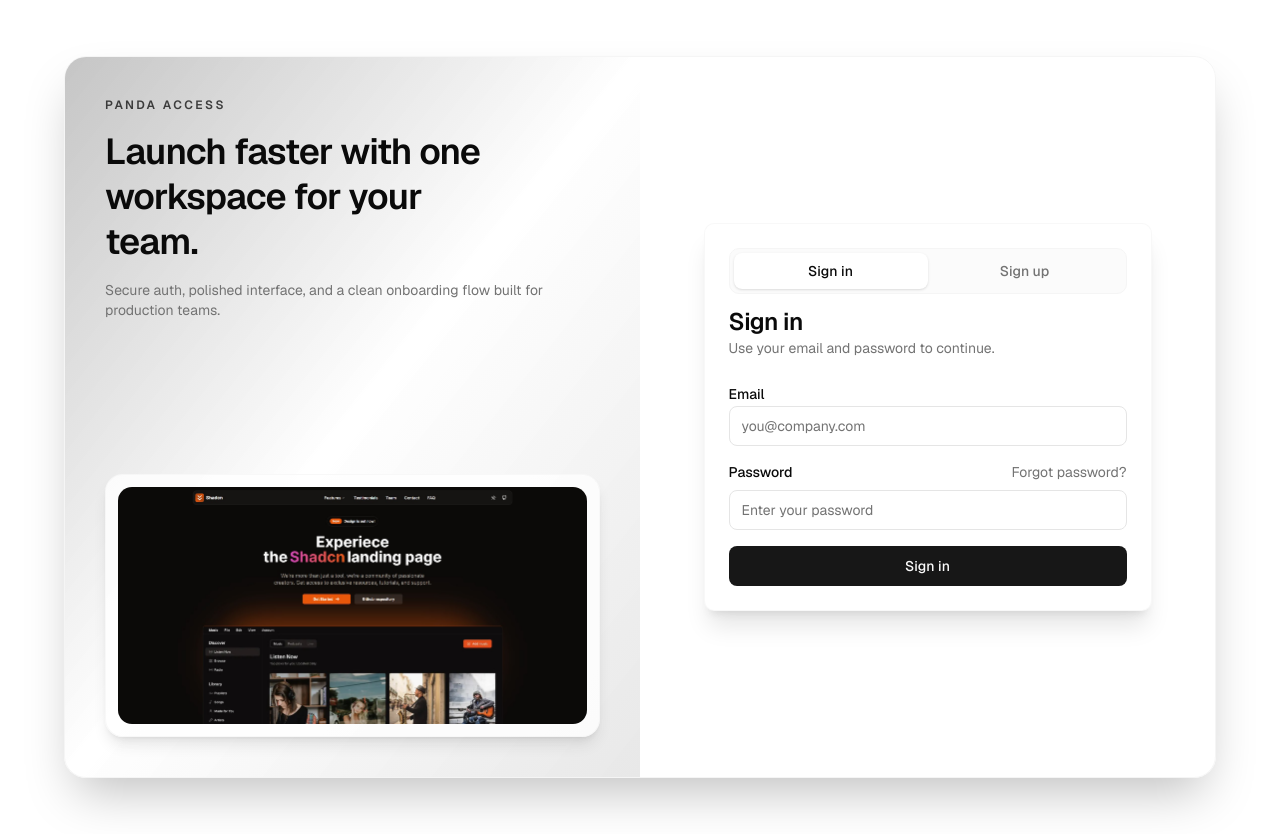
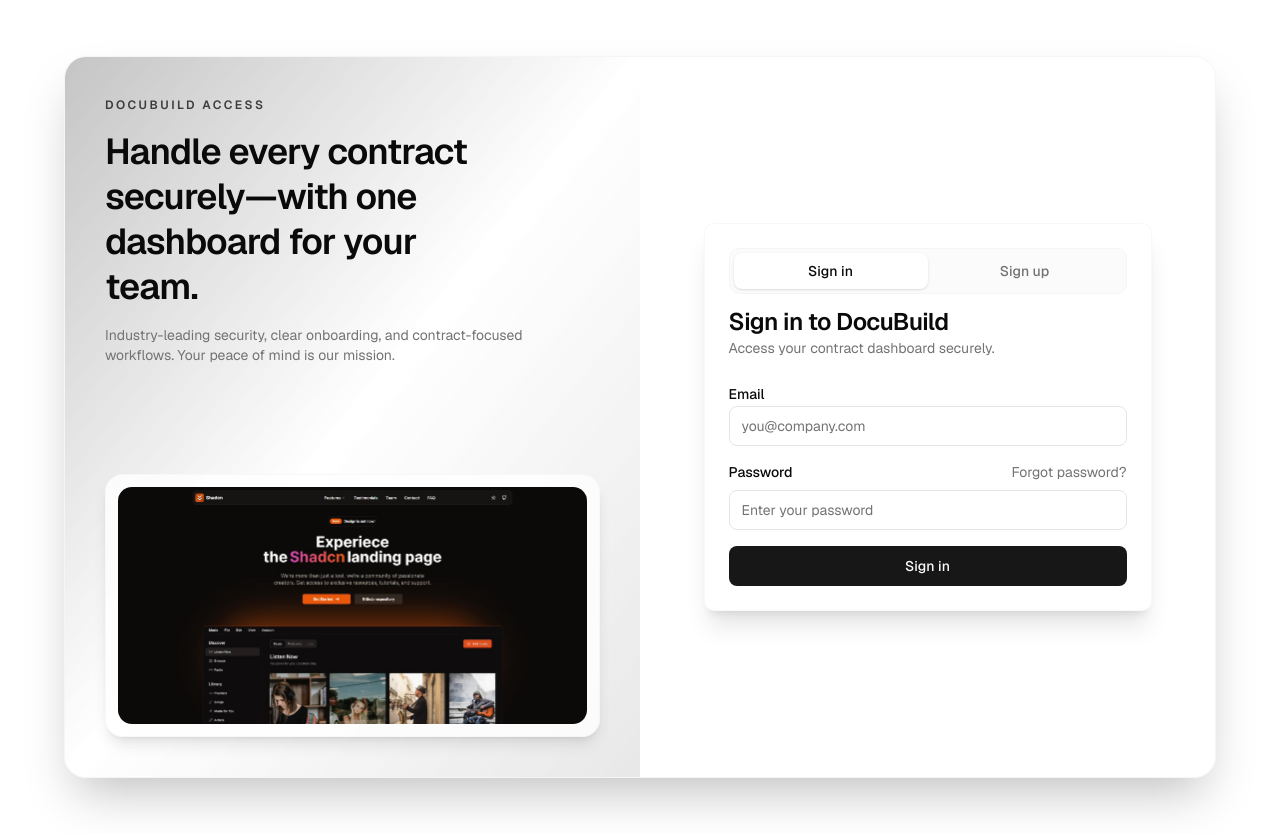
Before and after one commit to chiragbidx/product-hub-hxd, a Next.js app: page /auth in a window 1280 px wide. Built offline with nearby package versions, Linux system fonts and the light colour scheme; no server answers.

Commit message:
Auth onboarding docubuild rebrand

```diff
--- a/app/auth/client.tsx
+++ b/app/auth/client.tsx
@@ -85,15 +85,15 @@
     if (mode === "signup") {
       return {
         id: "signup",
-        title: "Create account",
-        description: "Start your free account in less than a minute.",
+        title: "Sign up for DocuBuild",
+        description: "Create your secure account and start generating contracts in minutes.",
       };
     }
 
     return {
       id: "signin",
-      title: "Sign in",
-      description: "Use your email and password to continue.",
+      title: "Sign in to DocuBuild",
+      description: "Access your contract dashboard securely.",
     };
   }, [mode]);
 
@@ -105,21 +105,20 @@
           <div className="relative z-10 flex h-full flex-col justify-between">
             <div className="space-y-4">
               <p className="text-xs font-semibold uppercase tracking-[0.2em] text-primary/80">
-                Panda Access
+                DocuBuild Access
               </p>
               <h1 className="max-w-sm text-4xl font-semibold leading-tight tracking-tight">
-                Launch faster with one workspace for your team.
+                Handle every contract securely—with one dashboard for your team.
               </h1>
               <p className="max-w-md text-sm text-muted-foreground">
-                Secure auth, polished interface, and a clean onboarding flow built
-                for production teams.
+                Industry-leading security, clear onboarding, and contract-focused workflows. Your peace of mind is our mission.
               </p>
             </div>
 
             <div className="relative overflow-hidden rounded-2xl border border-secondary/70 bg-background/80 p-3 shadow-lg">
               <Image
                 src="/demo-img.jpg"
-                alt="Panda product preview"
+                alt="DocuBuild product preview"
                 className="h-full w-full rounded-xl object-cover"
                 width={1200}
                 height={900}
```
